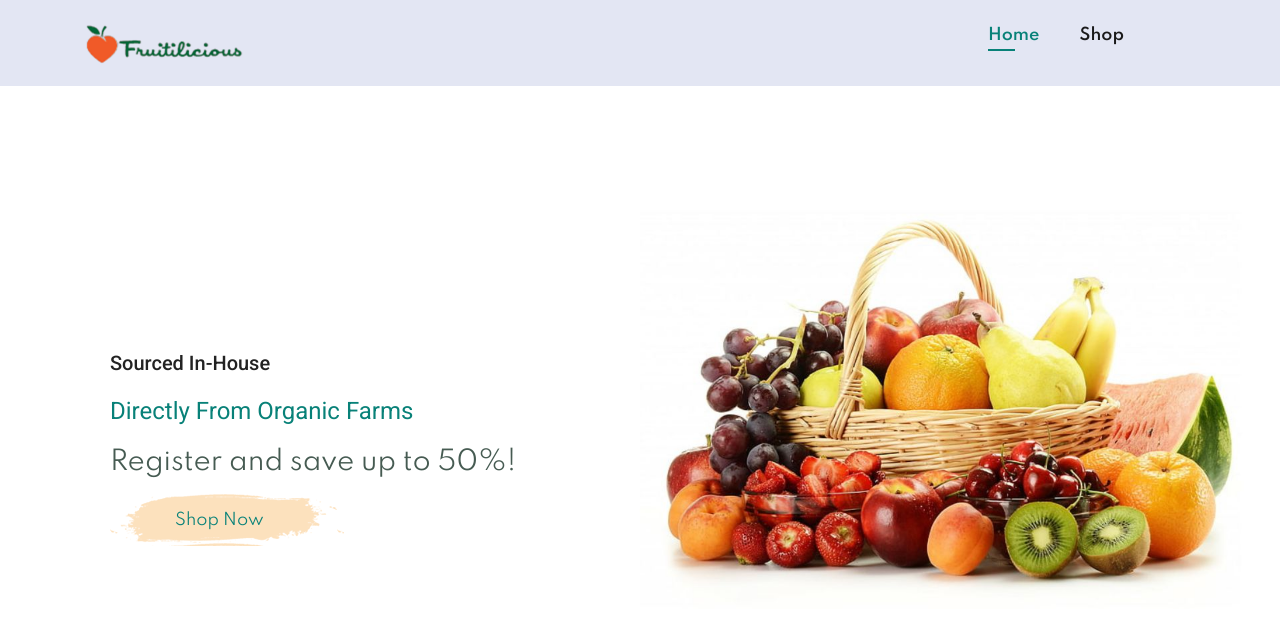
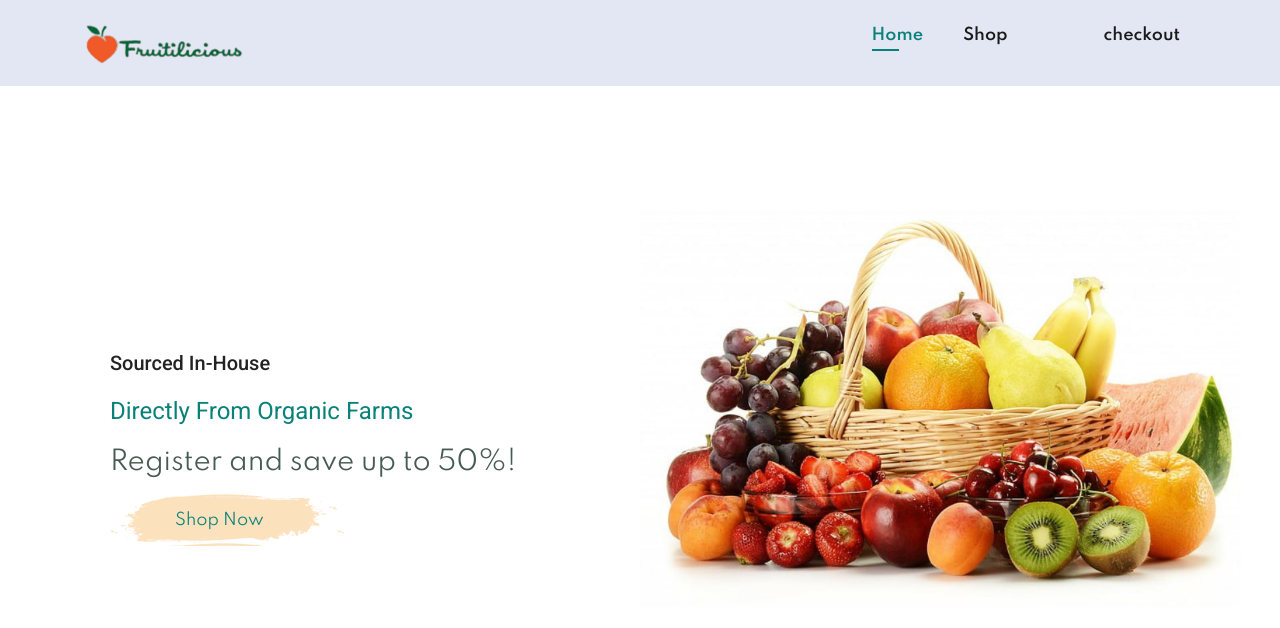
Before and after one commit to hcl-capstone/capstone-project-group-3, an Angular app in the folder ecommerce-frontend/: page / in a window 1280 px wide. Shown: the top 628 px of the page. Built offline with nearby package versions, Linux system fonts and the light colour scheme.

Commit message:
gary's new frontend

```diff
--- a/ecommerce-frontend/src/app/app-routing.module.ts
+++ b/ecommerce-frontend/src/app/app-routing.module.ts
@@ -31,7 +31,6 @@ const routes: Routes = [
   {path: 'notification-login', component:NotificationLoginComponent},
   {path: 'notification-checkout', component:NotificationCheckoutComponent},
   {path:'checkout', component:CheckoutComponent},
-
   {path: 'user-details', component:UserDetailsComponent},
   {path: 'shopping-cart', component:ShoppingCartComponent}
 ]
--- a/ecommerce-frontend/src/app/header/header.component.html
+++ b/ecommerce-frontend/src/app/header/header.component.html
@@ -60,6 +60,7 @@
         <li><a class="active" href="#" routerLink="/">Home</a></li>
         <li><a href="#" routerLink="product-search">Shop</a></li>
         <li><a href="#" routerLink="/shopping-cart"><i class="far fa-shopping-cart"></i></a></li>
+        <li><a href="#" routerLink="checkout">checkout</a></li>
       </ul>
     </nav>
     </div>
```
